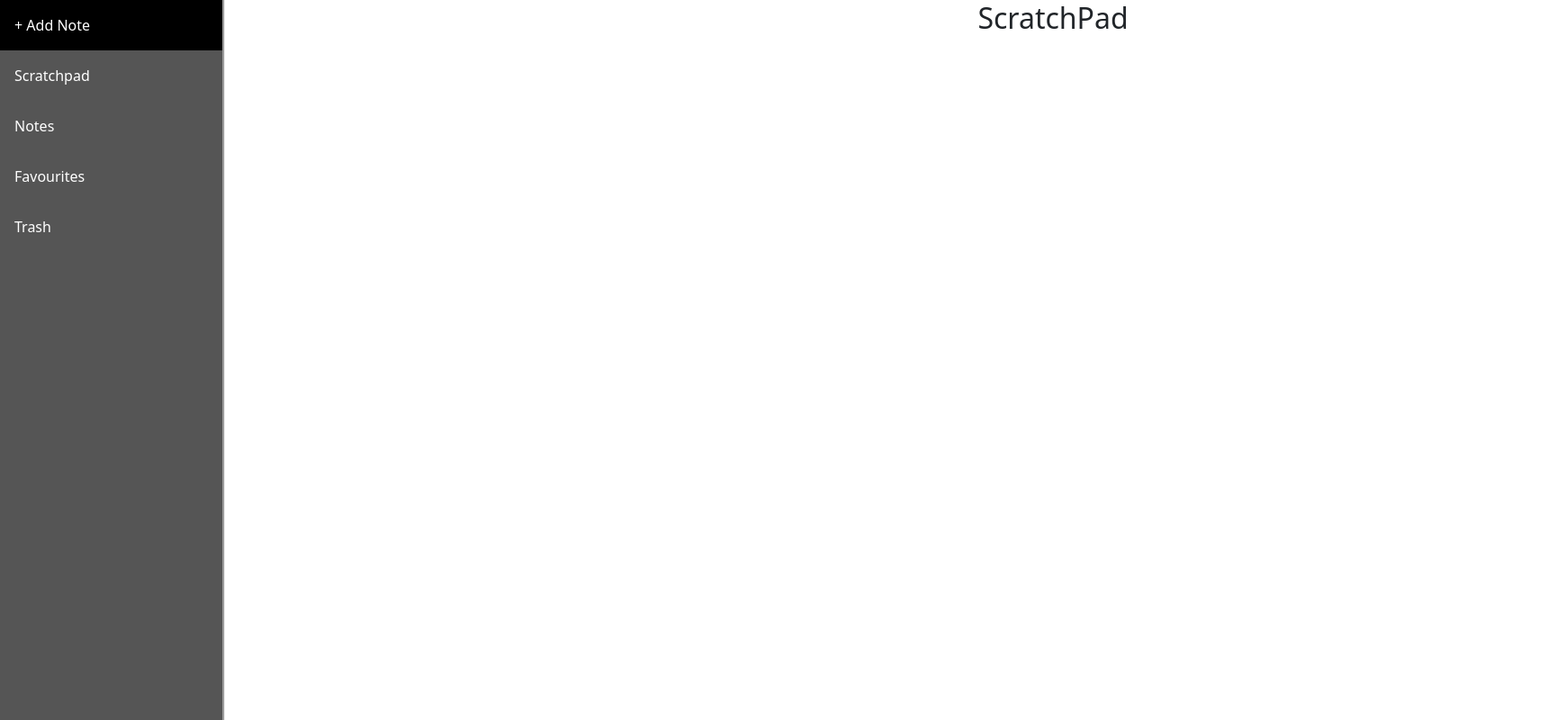
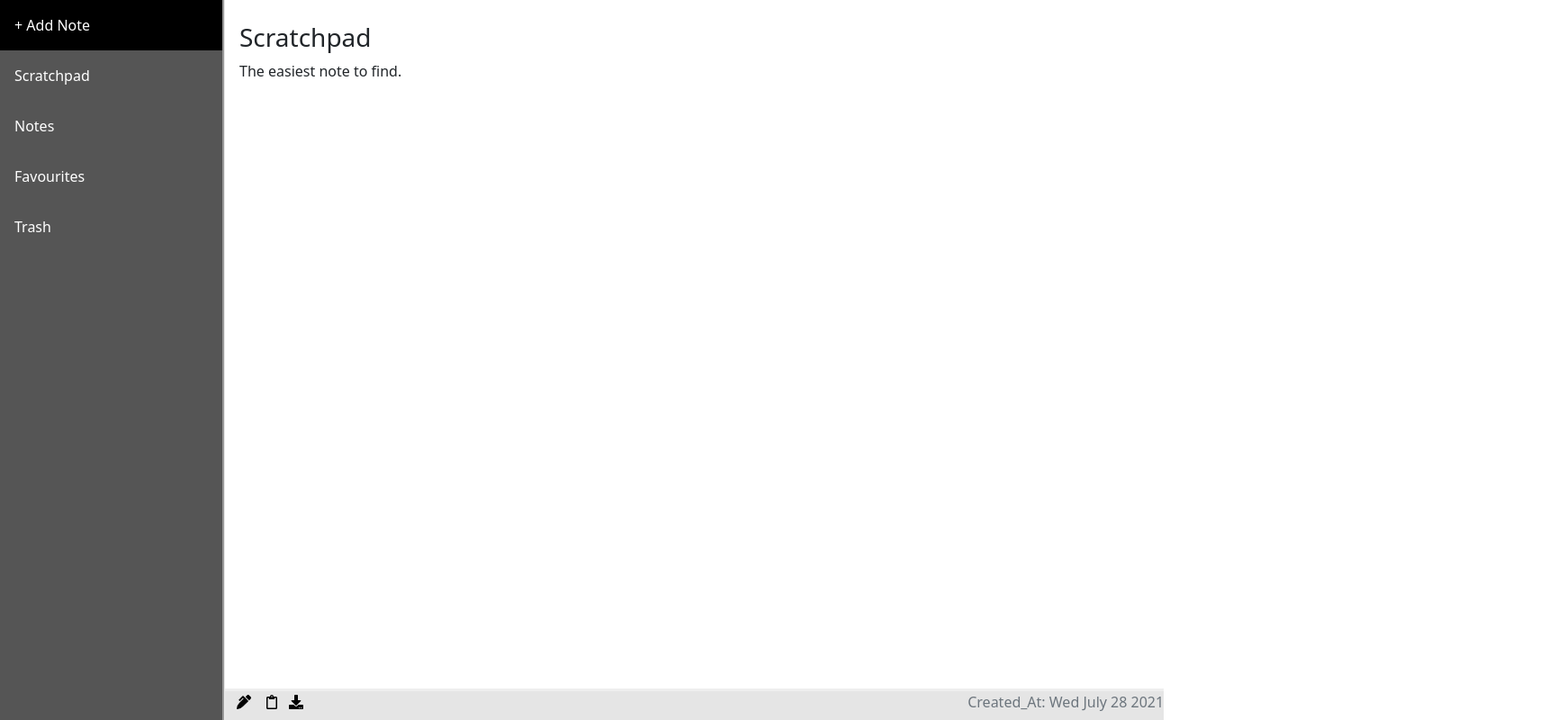
Before and after one commit to SiamAnzir/react-keep-notes, a React (Create React App) app: page /scratchPad in a window 1280 px wide. Shown: the whole page at 90% size, 1740 px wide, since content can reach past the window. Built offline with nearby package versions, Linux system fonts and the light colour scheme.

Commit message:
[Added] ScratchPad Component

```diff
--- a/src/App.css
+++ b/src/App.css
@@ -91,7 +91,16 @@ div.content {
   background-color: #e5e5e5;
   border-top-style: outset;
 }
-
+.scratchPadFooter{
+  position: fixed;
+  margin-left: 250px;
+  bottom: 0;
+  width: 81.5%;
+  color: black;
+  background-color: #e5e5e5;
+  border-top-style: outset;
+  height: 35px;
+}
 .iconButton{
   margin-left: .8rem;
   border: none ;
--- a/src/components/AddNote.js
+++ b/src/components/AddNote.js
@@ -16,6 +16,7 @@ const AddNote = () => {
         event.preventDefault();
         setNotes([...notes,newNote]);
         event.target.reset();
+        window.location.reload();
     }
 
     const handleInputChange = (event) => {
--- a/src/components/ScratchPad.js
+++ b/src/components/ScratchPad.js
@@ -1,13 +1,65 @@
+// noinspection RequiredAttributes
+
 import React from "react";
-import {Container} from "react-bootstrap";
+import {Row, Col, OverlayTrigger, Tooltip} from "react-bootstrap";
+import {scratchPadNote} from "../store/AllNotes";
+import useLocalStorage from "../hooks/useLocalStorage";
+import {methods} from "../methods/Methods";
+import {FontAwesomeIcon} from "@fortawesome/react-fontawesome";
+import {faClipboard} from "@fortawesome/free-regular-svg-icons";
+import {faDownload, faEye, faPenAlt} from "@fortawesome/free-solid-svg-icons";
+import EditNote from "./EditNote";
 
 const ScratchPad = () => {
+
+    const [scratchPad,setScratchPad] = useLocalStorage('scratchPad',scratchPadNote);
+
+    const updateNote = ( id , updatedNote) => {
+        updatedNote.editing = false;
+        setScratchPad(scratchPad.map(note => (note.id === id ?  updatedNote  : note)));
+    }
+    console.log(scratchPad[0].title);
+
     return(
-        <Container className="content">
-            <div className="text-center">
-                <h2>ScratchPad</h2>
+        <section>
+            <div className="mainContent">
+                <br/>
+                {
+                    (scratchPad[0].editing === false) ? (
+                        <div>
+                            <h3>{scratchPad[0].title}</h3>
+                            <p>{scratchPad[0].description}</p>
+                        </div>
+
+                    ) : (
+                        <div>
+                            <EditNote currentNote={scratchPad[0]} updateNote = {updateNote}/>
+                        </div>
+                    )
+                }
             </div>
-        </Container>
+            <div className="scratchPadFooter">
+                <Row>
+                    <Col className="text-start">
+                        {
+                            (scratchPad[0].editing === false) ? (
+                                <OverlayTrigger overlay={<Tooltip id={'tooltip-bottom'}> Edit </Tooltip>} placement="top">
+                                    <span className="spanButton" onClick={() => methods.clickUpdateButton(scratchPad[0].id,scratchPad[0],setScratchPad,scratchPad)}> <FontAwesomeIcon icon={faPenAlt}/> </span>
+                                </OverlayTrigger>
+                            ) : (
+                                <OverlayTrigger overlay={<Tooltip id={'tooltip-bottom'}> View </Tooltip>} placement="top">
+                                    <button className="iconButton" form={scratchPad[0].id} type="submit"> <FontAwesomeIcon icon={faEye}/> </button>
+                                </OverlayTrigger>
+                            )
+                        }
+                        <button className="iconButton" onClick={() => navigator.clipboard.writeText(scratchPad[0].title + " " + scratchPad[0].description)}><FontAwesomeIcon icon={faClipboard}/></button>
+                        <button className="iconButton" onClick={() => methods.downloadTxtFile(scratchPad[0])}> <FontAwesomeIcon icon={faDownload}/></button>
+                    </Col>
+                    <Col className="text-end text-muted"> Created_At: {scratchPad[0].created_at} </Col>
+                </Row>
+            </div>
+        </section>
+
     )
 }
 
--- a/src/store/AllNotes.js
+++ b/src/store/AllNotes.js
@@ -14,10 +14,19 @@ export const AllNotes = [
         id:uuidv4(),
         title:"Problems look mighty small",
         description: "Never in all their history have men been able truly to conceive of the world as one: a single sphere, a globe, having the qualities of a globe, a round earth in which all the directions eventually meet, in which there is no center because every point, or none, is center — an equal earth which all men occupy as equals. The airman's earth, if free men make it, will be truly round: a globe in practice, not in theory.",
-        author:"Siam",
         created_at: "Sun May 02 2021",
         favourite_note: false,
         trash:false,
         editing:false
     }
 ]
+
+export const scratchPadNote = [
+    {
+        id:uuidv4(),
+        title:"Scratchpad",
+        description:"The easiest note to find.",
+        editing:false,
+        created_at: "Wed July 28 2021"
+    }
+]
```
